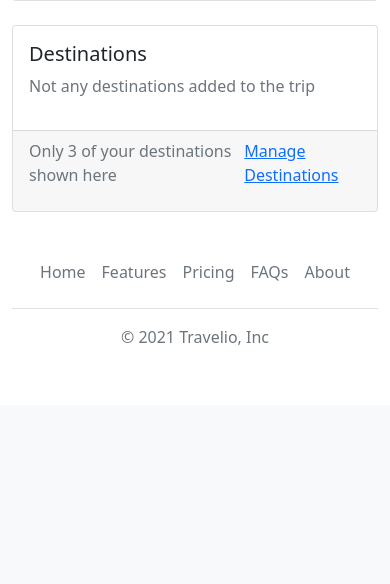
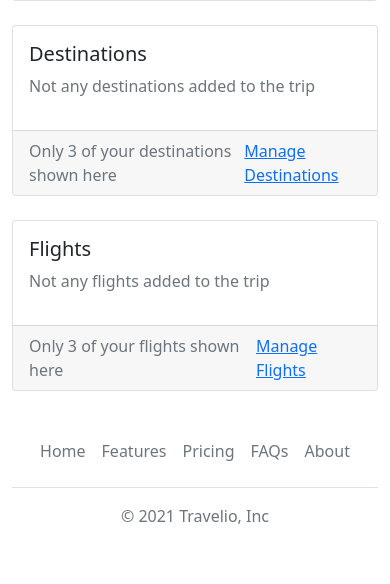
Before and after one commit to madatbay/django-travel-companion, a Django app: template travel/templates/travel/trip_detail.html in a window 390 px wide. Shown: the part 572-1156 px from the top of the page. Before the commit the page ends 917 px from the top, so only its background shows below. Run offline with Django 3.2, Linux system fonts and the light colour scheme; the template is opened without the code that fills it, so the values that code supplies are empty; some libraries are stand-ins or nearby versions.

Commit message:
flights added to trip detail

```diff
--- a/travel/templates/travel/trip_detail.html
+++ b/travel/templates/travel/trip_detail.html
@@ -75,7 +75,7 @@
       {% if not trip.destinations.all %}<p class="text-muted">Not any destinations added to the trip</p>{% endif %}
       <div class="d-flex">
         {% for destination in trip.destinations.all|slice:3 %}
-        <div class="card mx-1" style="width: 12rem;">
+        <div class="card me-1" style="width: 12rem;">
           <img src="{{destination.image.url}}" class="card-img-top" alt="...">
           <div class="card-body">
             <h5 class="card-title">{{destination.name}}</h5>
@@ -86,8 +86,32 @@
       </div>
     </div>
     <div class="card-footer d-flex justify-content-between">
-      <p class="text-muted">Only 3 of your destinations shown here</p>
+      <span class="text-muted">Only 3 of your destinations shown here</span>
       <a href="{% url 'travel:trip_destination_add' trip.id %}" class="float-end">Manage Destinations</a>
+    </div>
+  </div>
+</div>
+<div class="col-md-6 col-12 mt-4">
+  <div class="card h-100">
+    <div class="card-body">
+      <h5 class="card-title">Flights</h5>
+      {% if not trip.trip.all %}<p class="text-muted">Not any flights added to the trip</p>{% endif %}
+      <div class="d-flex flex-wrap">
+        {% for flight in trip.trip.all %}
+        <div class="card me-1" style="width: 12rem;">
+          <div class="card-body">
+            <p class="card-text"><b>Flight {{flight.id}}</b></p>
+            <p class="card-text">From: {{flight.from_loc}}</p>
+            <p class="card-text">To: {{flight.from_loc}}</p>
+            <p class="card-text">Check in:  {% if flight.is_active %}{{flight.checkin_date}}{% else %}Completed{% endif %}</p>
+          </div>
+        </div>
+        {% endfor %}
+      </div>
+    </div>
+    <div class="card-footer d-flex justify-content-between">
+      <span class="text-muted">Only 3 of your flights shown here</span>
+      <a href="{% url 'travel:trip_destination_add' trip.id %}" class="float-end">Manage Flights</a>
     </div>
   </div>
 </div>
--- a/travel/views.py
+++ b/travel/views.py
@@ -45,6 +45,7 @@ def trip_create(request):
 
 @login_required
 def trip_detail(request, id):
+
     return render(request, "travel/trip_detail.html", {"trip": get_object_or_404(Trip, id=id)})
 
 
```
Also changed, not shown: travel/models.py (+18 -4 lines).
